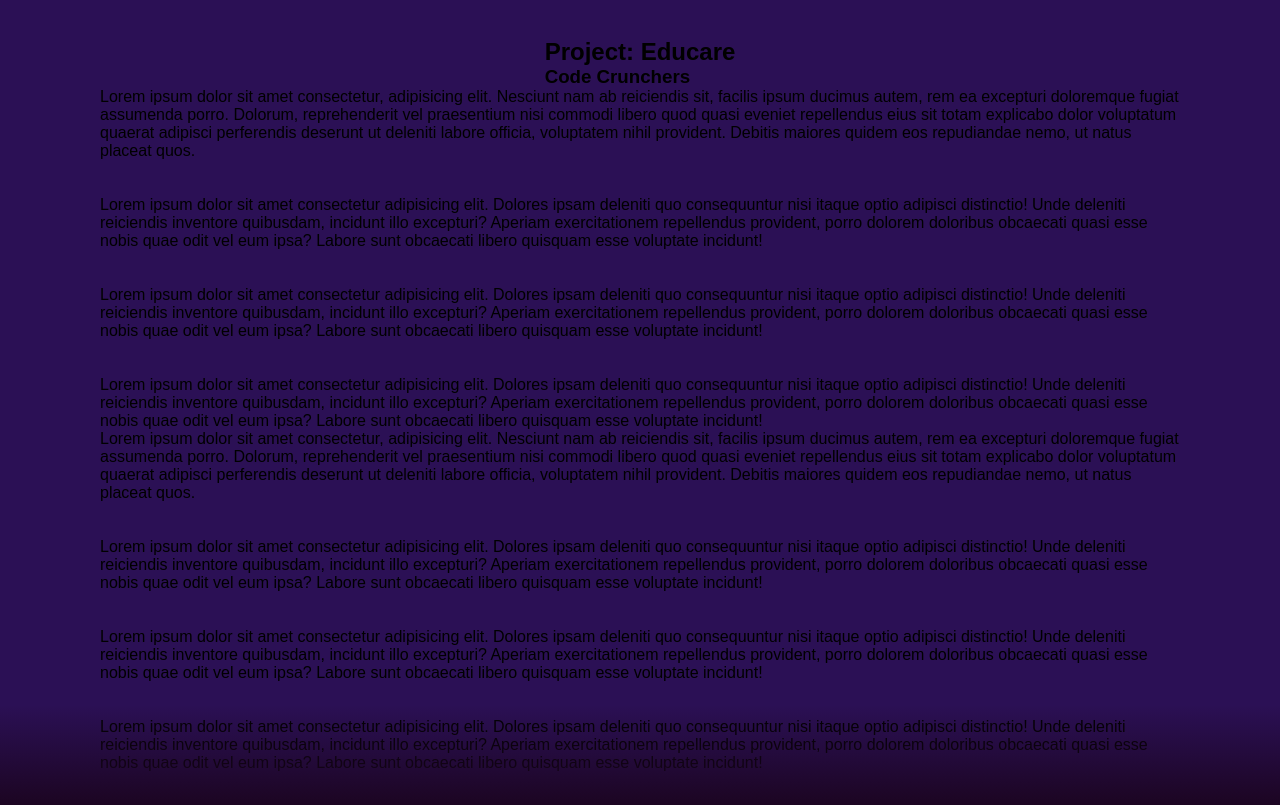
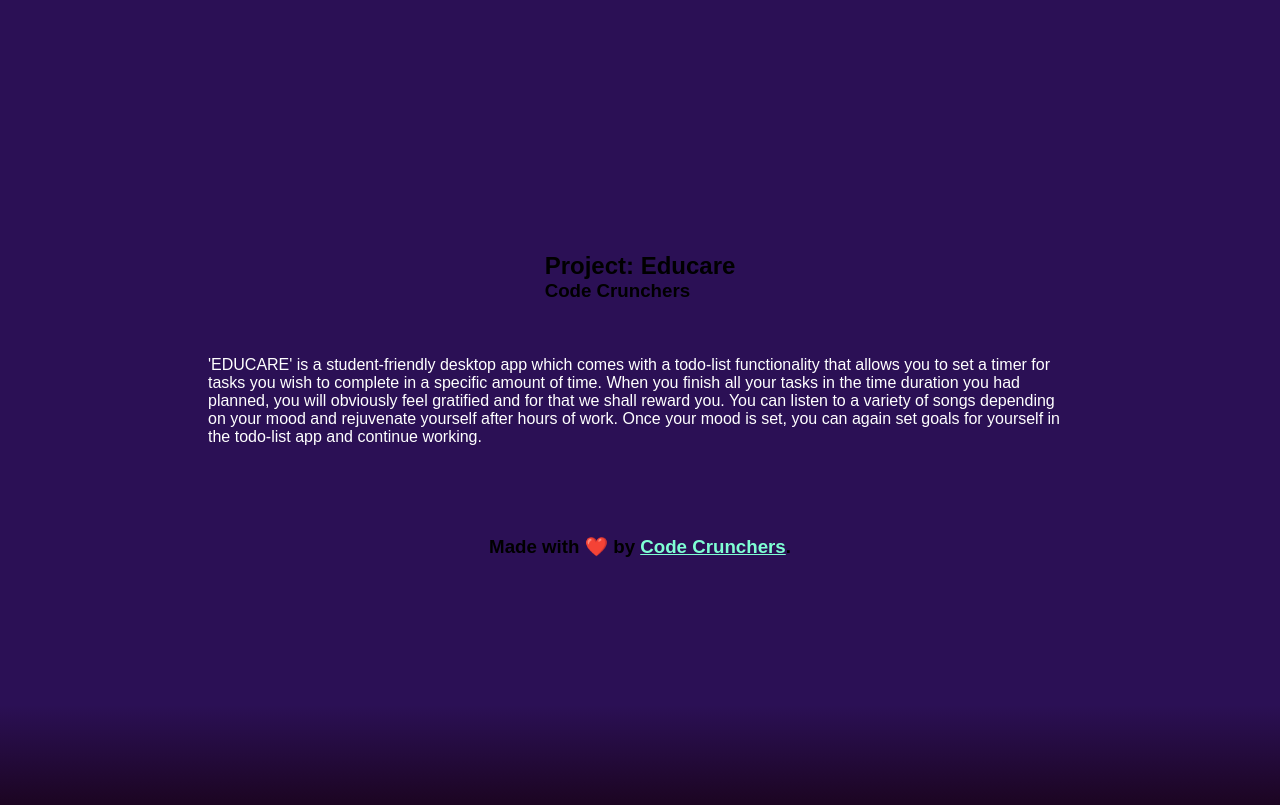
Before and after one commit to ishaandwivedi1234/Educare, a Flask app: page /about in a window 1280 px wide. Shown: the part 97-902 px from the top of the page. Run offline with Flask 2, Linux system fonts and the light colour scheme; some web fonts are replaced.

Commit message:
Removed Gibberish and Added About

```diff
--- a/templates/about.html
+++ b/templates/about.html
@@ -25,59 +25,15 @@
             <h2>Project: Educare</h2>
             <h3>Code Crunchers</h3>
         </div>
-        <p>
-            Lorem ipsum dolor sit amet consectetur, adipisicing elit. Nesciunt nam ab reiciendis sit, facilis ipsum
-            ducimus autem, rem ea excepturi doloremque fugiat assumenda porro. Dolorum, reprehenderit vel praesentium
-            nisi commodi libero quod quasi eveniet repellendus eius sit totam explicabo dolor voluptatum quaerat
-            adipisci perferendis deserunt ut deleniti labore officia, voluptatem nihil provident. Debitis maiores quidem
-            eos repudiandae nemo, ut natus placeat quos.
+
+       <p style="padding: 5% 10%; color: #fff;">
+            'EDUCARE' is a student-friendly desktop app which comes with a todo-list functionality that allows you to set a timer for tasks
+            you wish to complete in a specific amount of time. When you finish all your tasks in the time duration you had planned, you will
+            obviously feel gratified and for that we shall reward you. You can listen to a variety of songs depending on your mood and rejuvenate
+             yourself after hours of work. Once your mood is set, you can again set goals for yourself in the todo-list app and continue working.
         </p><br><br>
-        <p>
-            Lorem ipsum dolor sit amet consectetur adipisicing elit. Dolores ipsam deleniti quo consequuntur nisi itaque
-            optio adipisci distinctio! Unde deleniti reiciendis inventore quibusdam, incidunt illo excepturi? Aperiam
-            exercitationem repellendus provident, porro dolorem doloribus obcaecati quasi esse nobis quae odit vel eum
-            ipsa?
-            Labore sunt obcaecati libero quisquam esse voluptate incidunt!</p>
-        <br><br>
-        <p>
-            Lorem ipsum dolor sit amet consectetur adipisicing elit. Dolores ipsam deleniti quo consequuntur nisi itaque
-            optio adipisci distinctio! Unde deleniti reiciendis inventore quibusdam, incidunt illo excepturi? Aperiam
-            exercitationem repellendus provident, porro dolorem doloribus obcaecati quasi esse nobis quae odit vel eum
-            ipsa?
-            Labore sunt obcaecati libero quisquam esse voluptate incidunt!</p>
-        <br><br>
-        <p> Lorem ipsum dolor sit amet consectetur adipisicing elit. Dolores ipsam deleniti quo consequuntur nisi itaque
-            optio adipisci distinctio! Unde deleniti reiciendis inventore quibusdam, incidunt illo excepturi? Aperiam
-            exercitationem repellendus provident, porro dolorem doloribus obcaecati quasi esse nobis quae odit vel eum
-            ipsa?
-            Labore sunt obcaecati libero quisquam esse voluptate incidunt!</p>
-        <p>
-            Lorem ipsum dolor sit amet consectetur, adipisicing elit. Nesciunt nam ab reiciendis sit, facilis ipsum
-            ducimus autem, rem ea excepturi doloremque fugiat assumenda porro. Dolorum, reprehenderit vel praesentium
-            nisi commodi libero quod quasi eveniet repellendus eius sit totam explicabo dolor voluptatum quaerat
-            adipisci perferendis deserunt ut deleniti labore officia, voluptatem nihil provident. Debitis maiores quidem
-            eos repudiandae nemo, ut natus placeat quos.
-        </p><br><br>
-        <p>
-            Lorem ipsum dolor sit amet consectetur adipisicing elit. Dolores ipsam deleniti quo consequuntur nisi itaque
-            optio adipisci distinctio! Unde deleniti reiciendis inventore quibusdam, incidunt illo excepturi? Aperiam
-            exercitationem repellendus provident, porro dolorem doloribus obcaecati quasi esse nobis quae odit vel eum
-            ipsa?
-            Labore sunt obcaecati libero quisquam esse voluptate incidunt!</p>
-        <br><br>
-        <p>
-            Lorem ipsum dolor sit amet consectetur adipisicing elit. Dolores ipsam deleniti quo consequuntur nisi itaque
-            optio adipisci distinctio! Unde deleniti reiciendis inventore quibusdam, incidunt illo excepturi? Aperiam
-            exercitationem repellendus provident, porro dolorem doloribus obcaecati quasi esse nobis quae odit vel eum
-            ipsa?
-            Labore sunt obcaecati libero quisquam esse voluptate incidunt!</p>
-        <br><br>
-        <p> Lorem ipsum dolor sit amet consectetur adipisicing elit. Dolores ipsam deleniti quo consequuntur nisi itaque
-            optio adipisci distinctio! Unde deleniti reiciendis inventore quibusdam, incidunt illo excepturi? Aperiam
-            exercitationem repellendus provident, porro dolorem doloribus obcaecati quasi esse nobis quae odit vel eum
-            ipsa?
-            Labore sunt obcaecati libero quisquam esse voluptate incidunt!</p>
-    </section>
+        <h3>Made with ❤️ by <a href="/team" style="color: aquamarine;">Code Crunchers</a>.</h3>
+      </section>
 
 </body>
 
```
